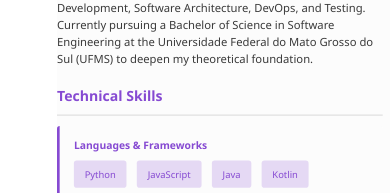
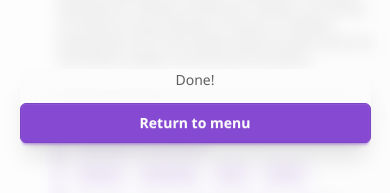
Before and after one commit to Cruellest/Portifolio-Website, a Vue app: page /print-resume in a window 390 px wide. Shown: the part 316-509 px from the top of the page. Built offline with nearby package versions, Linux system fonts and the light colour scheme.

Commit message:
feat(print): add confirmation message after print completion and show back button on mobile

```diff
--- a/src/data/data.json
+++ b/src/data/data.json
@@ -175,6 +175,7 @@
     },
     "print": {
       "preparing": "Preparing resume for print…",
+      "printDone": "Done!",
       "printOpened": "Print dialog opened. If not redirected, click to return.",
       "printFailed": "Could not open print dialog. Click to return.",
       "stillPreparing": "Still preparing… You can return to menu.",
--- a/src/data/translated_data/data-portuguese.json
+++ b/src/data/translated_data/data-portuguese.json
@@ -174,6 +174,7 @@
     },
     "print": {
       "preparing": "Preparando currículo para impressão…",
+      "printDone": "Pronto!",
       "printOpened": "Diálogo de impressão aberto. Se não for redirecionado, clique para retornar.",
       "printFailed": "Não foi possível abrir o diálogo de impressão. Clique para retornar.",
       "stillPreparing": "Ainda preparando… Você pode retornar ao menu.",
--- a/src/pages/print-resume.vue
+++ b/src/pages/print-resume.vue
@@ -1,6 +1,6 @@
 <template>
   <div class="resume-container">
-    <!-- Loading overlay – hidden from print via v-if (removed from DOM before print) -->
+    <!-- Loading overlay -->
     <div
       v-if="overlayVisible"
       class="fixed inset-0 z-50 grid place-items-center bg-base-100/60 backdrop-blur-sm"
@@ -9,6 +9,20 @@
         <div class="flex flex-col items-center gap-3">
           <span class="loading loading-spinner loading-lg text-primary"></span>
           <p class="text-base-content/80">{{ overlayMessage }}</p>
+        </div>
+      </div>
+    </div>
+    <!-- Back button overlay – shown on mobile after print dialog -->
+    <div
+      v-if="showBackButton"
+      class="fixed inset-0 z-50 grid place-items-center bg-base-100/60 backdrop-blur-sm"
+    >
+      <div class="bg-base-100/80 backdrop-blur-md rounded-box p-6 sm:p-8 shadow-xl text-center w-[min(90vw,28rem)]">
+        <div class="flex flex-col items-center gap-3">
+          <p class="text-base-content/80">{{ printUi.printDone || 'Done!' }}</p>
+          <button class="btn btn-primary w-full" @click="goBack">
+            {{ ui?.common?.returnToMenu || 'Return to menu' }}
+          </button>
         </div>
       </div>
     </div>
@@ -145,6 +159,7 @@ const jobs = computed(() => {
 })
 
 const overlayVisible = ref(true)
+const showBackButton = ref(false)
 const ui = computed(() => getUiStrings())
 const printUi = computed(() => ui.value?.print ?? {})
 const overlayMessage = ref('')
@@ -195,11 +210,13 @@ const triggerPrint = async () => {
     const elapsed = Date.now() - before
 
     if (elapsed > 300) {
-      // Desktop: print dialog already closed, safe to navigate back
+      // Desktop: window.print() blocked (sync), dialog already closed
       goBack()
+    } else {
+      // Android/mobile: window.print() returned immediately (async)
+      // Show a "back to site" button for when the user finishes printing
+      showBackButton.value = true
     }
-    // Android: do NOT navigate. The user is still in the print dialog.
-    // They will use the browser back button after finishing.
   } catch {
     goBack()
   }
```
